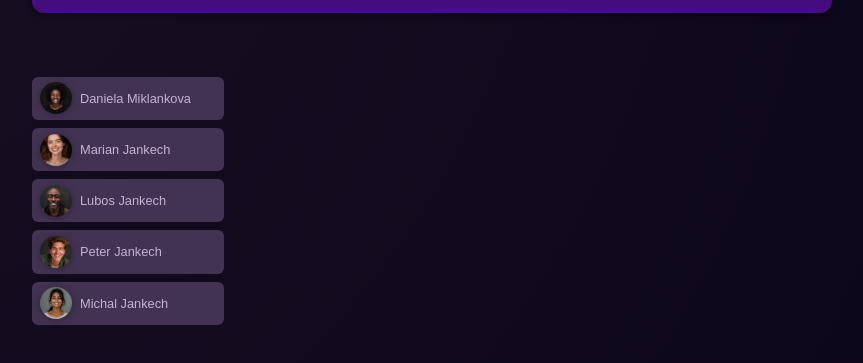
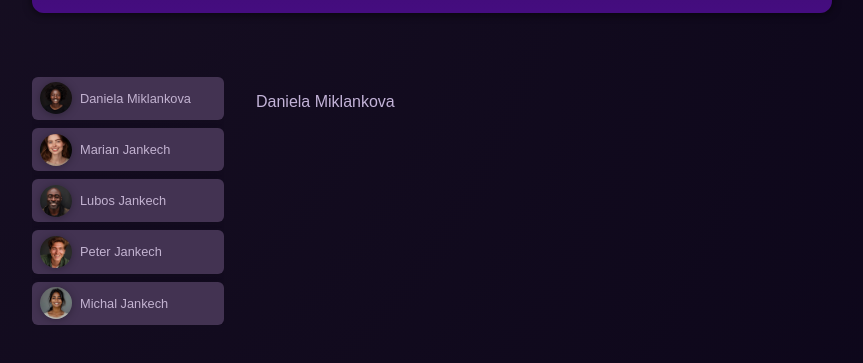
Before and after one commit to Miro-Jankech/myToDoList, an Angular app: page / in a window 1280 px wide. Shown: the part 201-564 px from the top of the page, without its empty margins (208-1071 px from the left). Built offline with nearby package versions, Linux system fonts and the light colour scheme.

Commit message:
outputting names of users in tasks component

```diff
--- a/src/app/app.component.html
+++ b/src/app/app.component.html
@@ -42,4 +42,7 @@
       />
     </li>
   </ul>
+<app-tasks [name]="selectedUser.name" ></app-tasks>
+
+
 </main>
--- a/src/app/app.component.ts
+++ b/src/app/app.component.ts
@@ -2,19 +2,25 @@ import { Component } from '@angular/core';
 import { HeaderComponent } from "./header/header.component";
 import { UserComponent } from './user/user.component';
 import { DUMMY_USERS } from './dummy-users';
+import { TasksComponent } from './tasks/tasks.component';
 
 @Component({
   selector: 'app-root',
   standalone: true,
-  imports: [HeaderComponent,UserComponent],
+  imports: [HeaderComponent, UserComponent, TasksComponent],
   templateUrl: './app.component.html',
   styleUrl: './app.component.css',
 })
 export class AppComponent {
   users = DUMMY_USERS
+  selectedUserId = 'u1';
 
 onSelectUser(id:string) {
-  console.log("selected User: " + id);
+  this.selectedUserId = id;
+}
+
+get selectedUser() {
+  return this.users.find((user) => user.id === this.selectedUserId)!;
+}
 
 }
-}
--- /dev/null
+++ b/src/app/tasks/tasks.component.html
@@ -0,0 +1 @@
+<p>{{name}}</p>
--- a/src/app/user/user.component.ts
+++ b/src/app/user/user.component.ts
@@ -14,7 +14,7 @@ export class UserComponent {
   @Input({required:true}) id!:string;
   @Input({required:true}) avatar!: string;
   @Input({required:true}) name!: string;
-  @Output()select = new EventEmitter();
+  @Output()select = new EventEmitter<string>();
 
 
 
```
Also changed, not shown: src/app/tasks/tasks.component.ts (added, +12 -0 lines), src/app/tasks/tasks.component.css (added).
